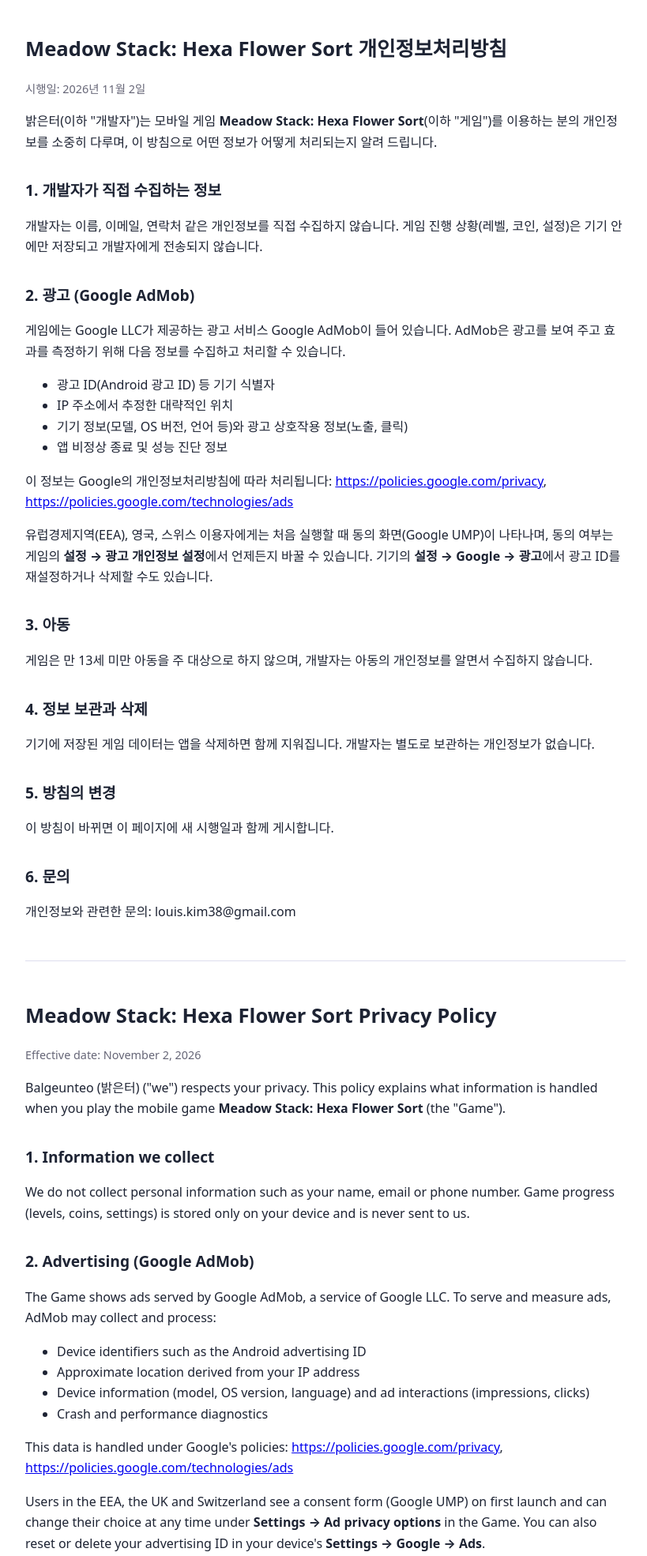
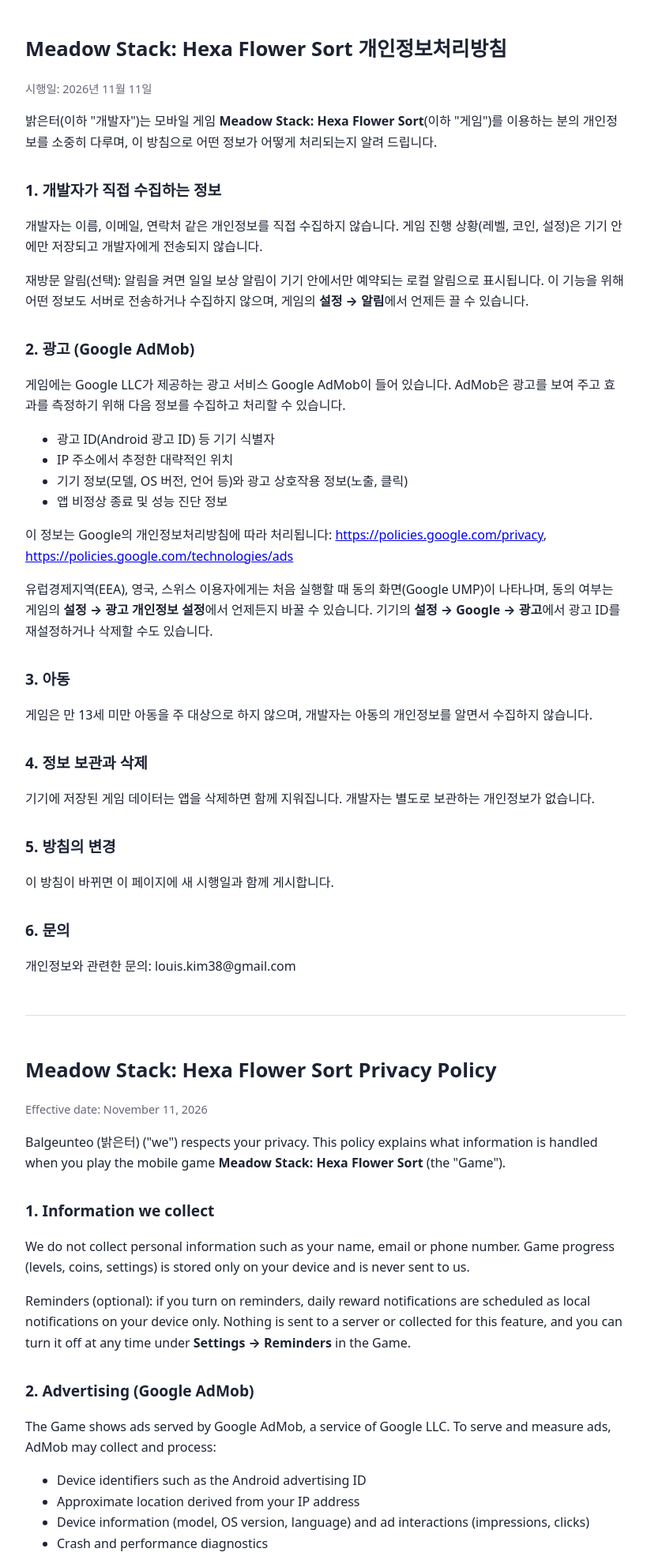
Before and after one commit to osemia/osemia.github.io, a plain HTML site: page hex-bloom/privacy.html in a window 1280 px wide. Shown: the top 1970 px of the page at 79% size, without its empty margins (228-1047 px from the left). Drawn offline with Linux system fonts and the light colour scheme.

Commit message:
hex-bloom privacy policy

```diff
--- a/hex-bloom/privacy.html
+++ b/hex-bloom/privacy.html
@@ -14,12 +14,13 @@
 <body>
 
 <h1>Meadow Stack: Hexa Flower Sort 개인정보처리방침</h1>
-<p class="muted">시행일: 2026년 11월 2일</p>
+<p class="muted">시행일: 2026년 11월 11일</p>
 
 <p>밝은터(이하 "개발자")는 모바일 게임 <b>Meadow Stack: Hexa Flower Sort</b>(이하 "게임")를 이용하는 분의 개인정보를 소중히 다루며, 이 방침으로 어떤 정보가 어떻게 처리되는지 알려 드립니다.</p>
 
 <h2>1. 개발자가 직접 수집하는 정보</h2>
 <p>개발자는 이름, 이메일, 연락처 같은 개인정보를 직접 수집하지 않습니다. 게임 진행 상황(레벨, 코인, 설정)은 기기 안에만 저장되고 개발자에게 전송되지 않습니다.</p>
+<p>재방문 알림(선택): 알림을 켜면 일일 보상 알림이 기기 안에서만 예약되는 로컬 알림으로 표시됩니다. 이 기능을 위해 어떤 정보도 서버로 전송하거나 수집하지 않으며, 게임의 <b>설정 → 알림</b>에서 언제든 끌 수 있습니다.</p>
 
 <h2>2. 광고 (Google AdMob)</h2>
 <p>게임에는 Google LLC가 제공하는 광고 서비스 Google AdMob이 들어 있습니다. AdMob은 광고를 보여 주고 효과를 측정하기 위해 다음 정보를 수집하고 처리할 수 있습니다.</p>
@@ -47,12 +48,13 @@
 <hr>
 
 <h1>Meadow Stack: Hexa Flower Sort Privacy Policy</h1>
-<p class="muted">Effective date: November 2, 2026</p>
+<p class="muted">Effective date: November 11, 2026</p>
 
 <p>Balgeunteo (밝은터) ("we") respects your privacy. This policy explains what information is handled when you play the mobile game <b>Meadow Stack: Hexa Flower Sort</b> (the "Game").</p>
 
 <h2>1. Information we collect</h2>
 <p>We do not collect personal information such as your name, email or phone number. Game progress (levels, coins, settings) is stored only on your device and is never sent to us.</p>
+<p>Reminders (optional): if you turn on reminders, daily reward notifications are scheduled as local notifications on your device only. Nothing is sent to a server or collected for this feature, and you can turn it off at any time under <b>Settings → Reminders</b> in the Game.</p>
 
 <h2>2. Advertising (Google AdMob)</h2>
 <p>The Game shows ads served by Google AdMob, a service of Google LLC. To serve and measure ads, AdMob may collect and process:</p>
```
